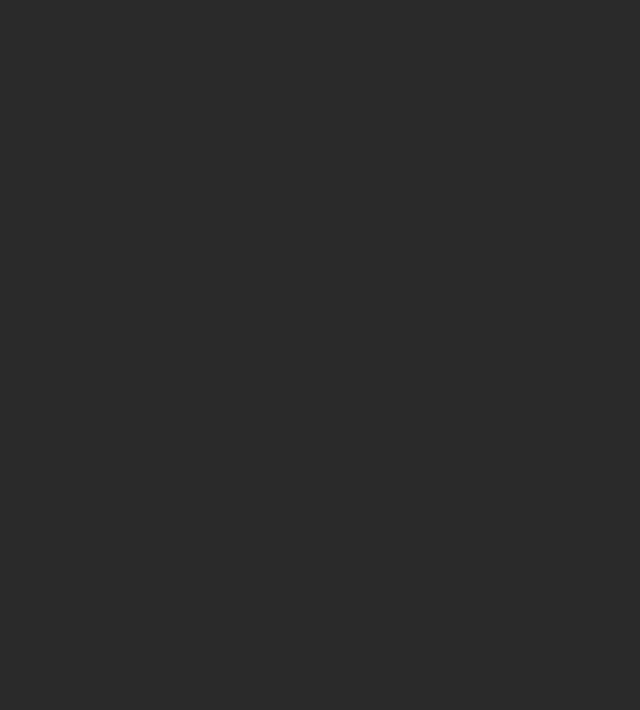
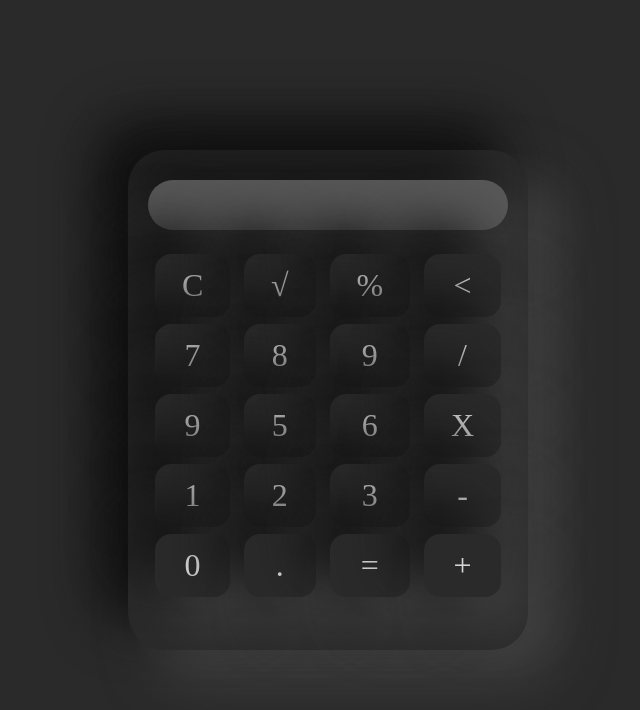
Before and after one commit to bonbj/calculator, a plain HTML site: page index.html in a window 1280 px wide. Shown: the whole page, without its empty margins (312-952 px from the left). Drawn offline with Linux system fonts and the light colour scheme; a web font is replaced by a local one.

Commit message:
feat: css base

```diff
--- /dev/null
+++ b/css/calc.css
@@ -0,0 +1,127 @@
+button {
+    width: 85%;
+    height: 90%;
+    border: none;
+    background-color: var(--black-primary);
+    border-radius: 1rem;
+    box-shadow:  -27px -27px 54px var(--black-primary-shadow),
+                27px 27px 54px var(--black-primary-light);
+    font-size: 2rem;
+    margin: auto;
+}
+
+button:hover {
+    background-color: var(--black-primary-light);
+}
+
+.calc {
+    height: 500px;
+    width: 400px;
+    display: flex;
+    justify-content: center;
+    align-items: center;
+    flex-direction: column;
+}
+
+.screen {
+    height: 10%;
+    width: 90%;
+    background: var(--white-low);
+}
+
+.number-grid {
+    height: 70%;
+    padding: 5%;
+    width: 90%;
+    display: grid;
+    grid-template:
+    'eraseAll root percentage erase'
+    'sevem eight nine divide'
+    'four five six multiplier'
+    'one two three minus'
+    'zero point equal sum';
+}
+
+.eraseAll {
+    grid-area: eraseAll;
+}
+
+.root {
+    grid-area: root;
+}
+
+.percentage {
+    grid-area: percentage;
+}
+
+.percentage {
+    grid-area: percentage;
+}
+
+.erase {
+    grid-area: erase;
+}
+
+.sevem {
+    grid-area: sevem;
+}
+
+.eight {
+    grid-area: eight;
+}
+
+.nine {
+    grid-area: nine;
+}
+
+.divide {
+    grid-area: divide;
+}
+
+.four {
+    grid-area: four;
+}
+
+.five {
+    grid-area: five;
+}
+
+.six {
+    grid-area: six;
+}
+
+.multiplier {
+    grid-area: multiplier;
+}
+
+.one {
+    grid-area: one;
+}
+
+.two {
+    grid-area: two;
+}
+
+.three {
+    grid-area: three;
+}
+
+.minus {
+    grid-area: minus;
+}
+
+.zero {
+    grid-area: zero;
+}
+
+.point {
+    grid-area: point;
+}
+
+.sum {
+    grid-area: sum;
+}
+
+.equal {
+    grid-area: equal;
+}
--- a/css/style.css
+++ b/css/style.css
@@ -1,7 +1,8 @@
 @import "./color.css";
 @import "./font.css";
+@import "./calc.css";
 
-*{
+* {
     margin: 0;
     padding: 0;
     font-size: 1rem;
@@ -16,4 +17,13 @@ body {
     height: 100vh;
     width: 100vw;
     background-color: var(--black-primary);
+    display: flex;
+    justify-content: center;
+    align-items: center;
 }
+
+.container {
+    border-radius: 2.313rem;
+    box-shadow:  -27px -27px 54px var(--black-primary-shadow),
+                27px 27px 54px var(--black-primary-light);
+}
--- a/index.html
+++ b/index.html
@@ -8,5 +8,30 @@
     <link rel="shortcut icon" href="./icon.png" type="image/x-icon">
 </head>
 <body>
+    <main class="calc container">
+        <section class="container screen"></section>
+        <section class="number-grid">
+            <button class="eraseAll">C</button>
+            <button class="root">√</button>
+            <button class="percentage">%</button>
+            <button class="erase">&#60;</button>
+            <button class="sevem">7</button>
+            <button class="eight">8</button>
+            <button class="nine">9</button>
+            <button class="divide">/</button>
+            <button class="four">9</button>
+            <button class="five">5</button>
+            <button class="six">6</button>
+            <button class="multiplier">X</button>
+            <button class="one">1</button>
+            <button class="two">2</button>
+            <button class="three">3</button>
+            <button class="minus">-</button>
+            <button class="zero">0</button>
+            <button class="point">.</button>
+            <button class="equal">=</button>
+            <button class="sum">+</button>
+        </section>
+    </main>
 </body>
 </html>
```
